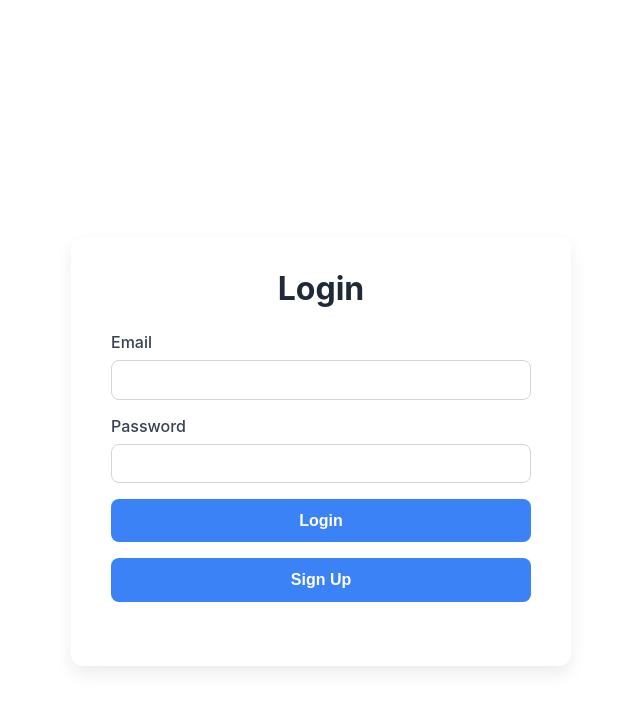
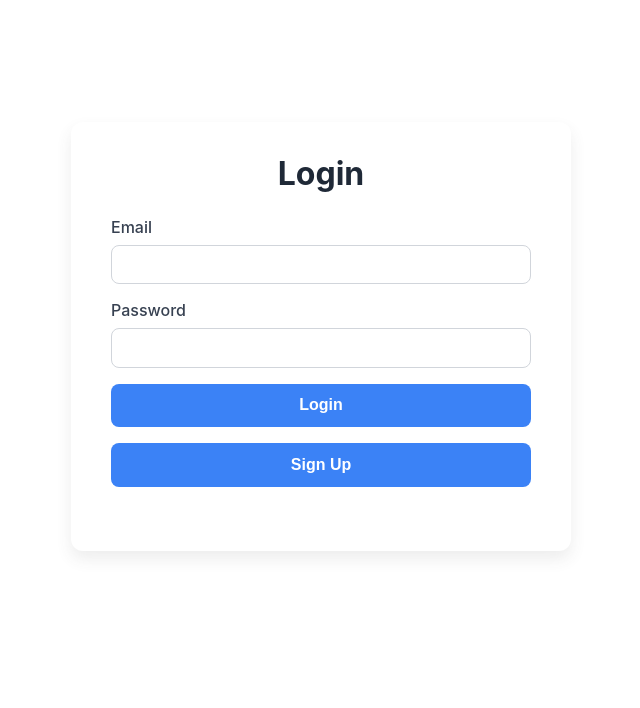
Before and after one commit to venkatasairam26/food-del-app, a React (Create React App) app: page /login in a window 1280 px wide. Shown: the top 708 px of the page, without its empty margins (319-959 px from the left). Built offline with nearby package versions, Linux system fonts and the light colour scheme.

Commit message:
same login page

```diff
--- a/src/login/index.css
+++ b/src/login/index.css
@@ -6,7 +6,7 @@
   box-shadow: 0 8px 16px rgba(68, 67, 67, 0.097);
   width: 100%;
   max-width: 500px;
-  margin: 18% auto 0;
+  margin: 8% auto 0;
   box-sizing: border-box;
 }
 
```
